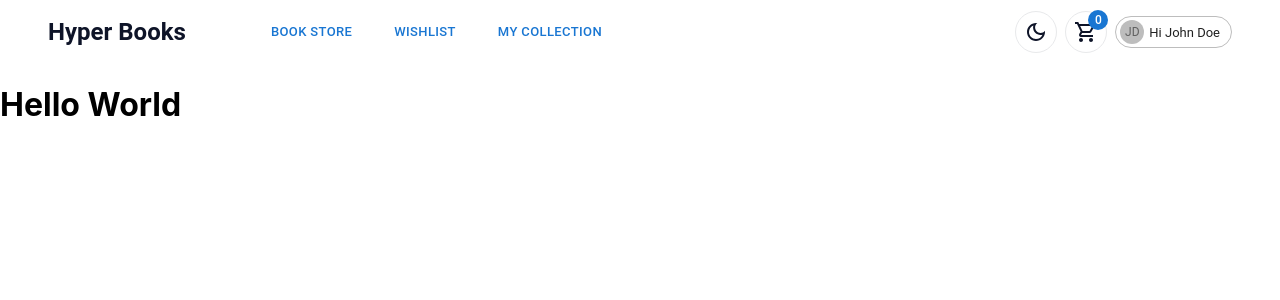
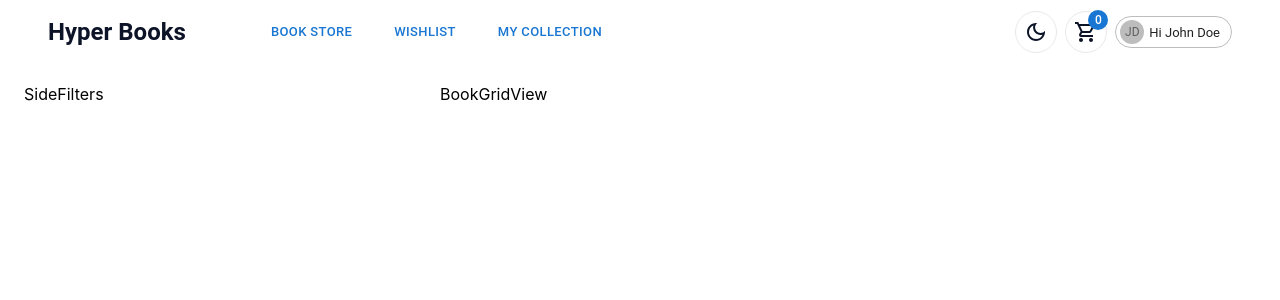
Before and after one commit to Jon-Felipe/hyperbooks, a React (Vite) app: page / in a window 1280 px wide. Shown: the top 300 px of the page. Built offline with nearby package versions, Linux system fonts and the light colour scheme.

Commit message:
side filters and grid book list view initial components

```diff
--- a/src/App.tsx
+++ b/src/App.tsx
@@ -1,11 +1,19 @@
+// screens
+import HomeScreen from './screens/HomeScreen';
+
 // components
 import Header from './components/Header';
+
+// mui
+import Container from '@mui/material/Container';
 
 function App() {
   return (
     <>
       <Header />
-      <h1>Hello World</h1>
+      <Container component='main' maxWidth='xl' sx={{ marginTop: '20px' }}>
+        <HomeScreen />
+      </Container>
     </>
   );
 }
--- /dev/null
+++ b/src/components/BookGridView.tsx
@@ -0,0 +1,7 @@
+type Props = {};
+
+function BookGridView({}: Props) {
+  return <div>BookGridView</div>;
+}
+
+export default BookGridView;
--- /dev/null
+++ b/src/components/SideFilters.tsx
@@ -0,0 +1,7 @@
+type Props = {};
+
+function SideFilters({}: Props) {
+  return <div>SideFilters</div>;
+}
+
+export default SideFilters;
--- /dev/null
+++ b/src/screens/HomeScreen.tsx
@@ -0,0 +1,25 @@
+// components
+import SideFilters from '../components/SideFilters';
+import BookGridView from '../components/BookGridView';
+
+// mui
+import Grid from '@mui/material/Grid';
+
+type Props = {};
+
+function HomeScreen({}: Props) {
+  return (
+    <>
+      <Grid container spacing={2}>
+        <Grid item xs={12} md={4}>
+          <SideFilters />
+        </Grid>
+        <Grid item xs={12} md={8}>
+          <BookGridView />
+        </Grid>
+      </Grid>
+    </>
+  );
+}
+
+export default HomeScreen;
```
